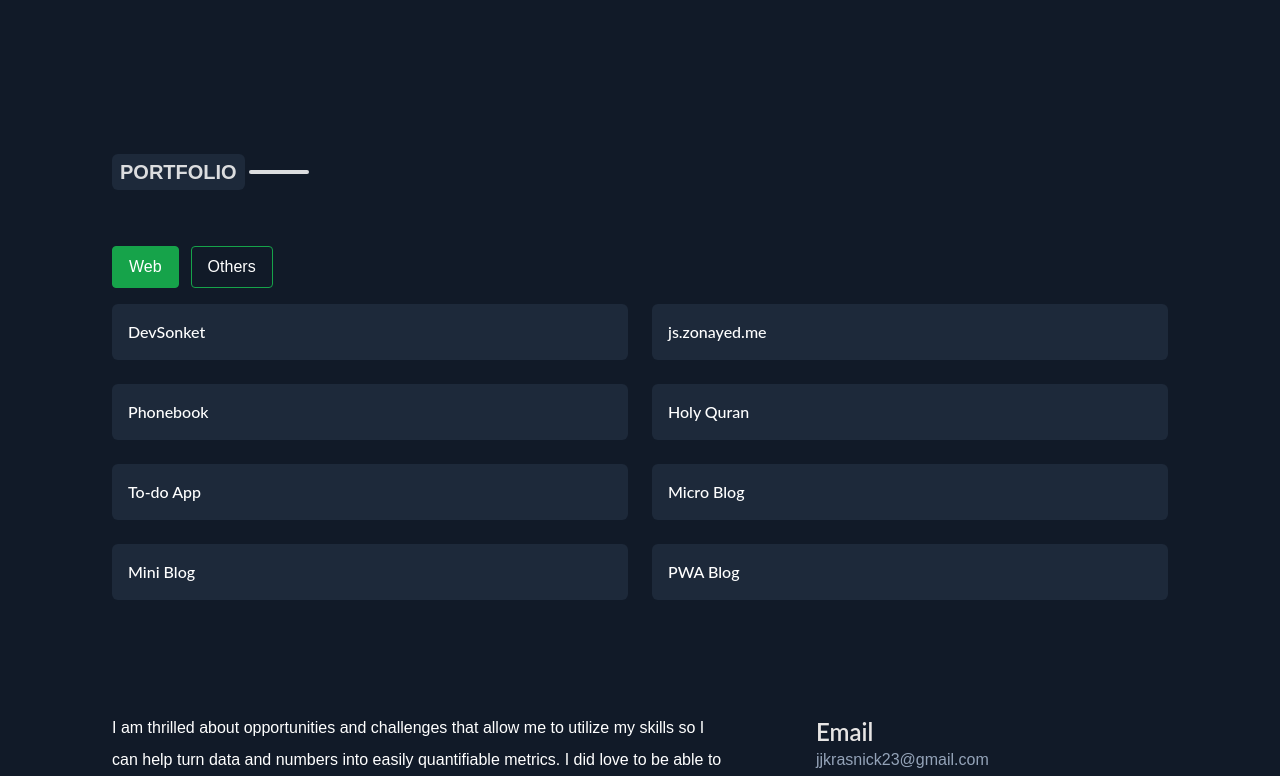
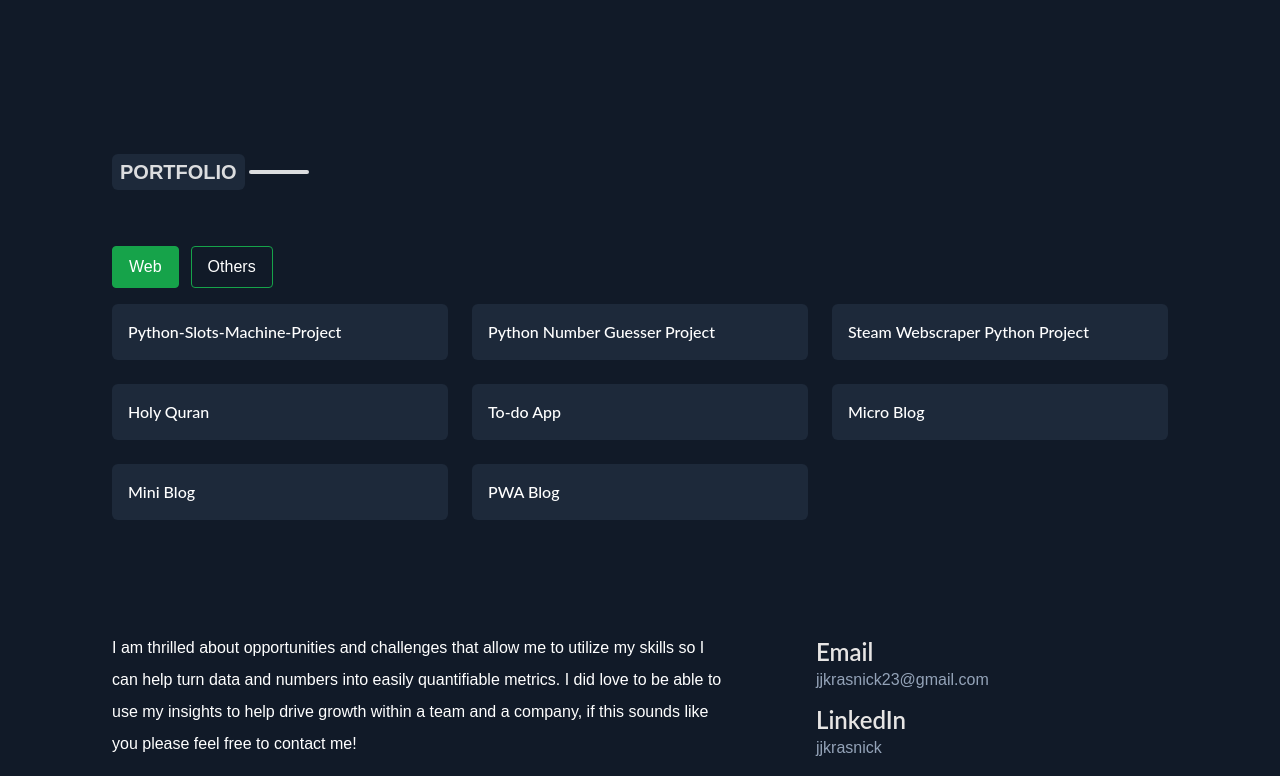
Before and after one commit to NishatFariza/jk-portfolio, a Next.js app: page / in a window 1280 px wide. Shown: the part 1732-2508 px from the top of the page. Built offline with nearby package versions, Linux system fonts and the light colour scheme.

Commit message:
wip:portfolio

```diff
--- a/src/components/Portfolio.tsx
+++ b/src/components/Portfolio.tsx
@@ -38,7 +38,7 @@ const Portfolio = () => {
           ))}
         </div>
       </div>
-      <div className="grid grid-cols-2 gap-6 mt-4">
+      <div className="grid grid-cols-3 gap-6 mt-4">
         {portfolios[selectedPortfolio].map((portfolio, i) => (
           <PortfolioName key={i} name={portfolio.name} />
         ))}
--- a/src/data/PortfolioData.tsx
+++ b/src/data/PortfolioData.tsx
@@ -15,7 +15,7 @@ export const portfolios: PortfoliolListType = {
   Web: [
     {
       type: "featured",
-      name: "DevSonket",
+      name: "Python-Slots-Machine-Project",
       // image: require("./image/devsonket.jpg"),
       description:
         "A Collection of Bengali Cheatsheets for the developers, completely open-source",
@@ -25,7 +25,7 @@ export const portfolios: PortfoliolListType = {
     },
     {
       type: "featured",
-      name: "js.zonayed.me",
+      name: "Python Number Guesser Project",
       // image: require("./image/js.zonayed.me.png"),
       description:
         "Learn Practical use case of JavaScript in your everyday life, entirely in Bengali",
@@ -35,9 +35,9 @@ export const portfolios: PortfoliolListType = {
     },
     {
       type: "regular",
-      name: "Phonebook",
+      name: "Steam Webscraper Python Project",
       description:
-        "A CRUD Application to store your contact phone numbers, everything at one place",
+        "Created a web scraper using Python, BeautifulSoup4, and urllib to extract, compile, and structure data from the Steam Sales webpage into a more parsable format. Formatted 280+ items into organized CSV files to expedite the process of searching for purchases.",
       demo: "https://phonebookpca.netlify.com/",
       source: "https://github.com/zonayedpca/nodeMySQLPhonebook",
       tools: ["express", "mysql", "react"],
```
